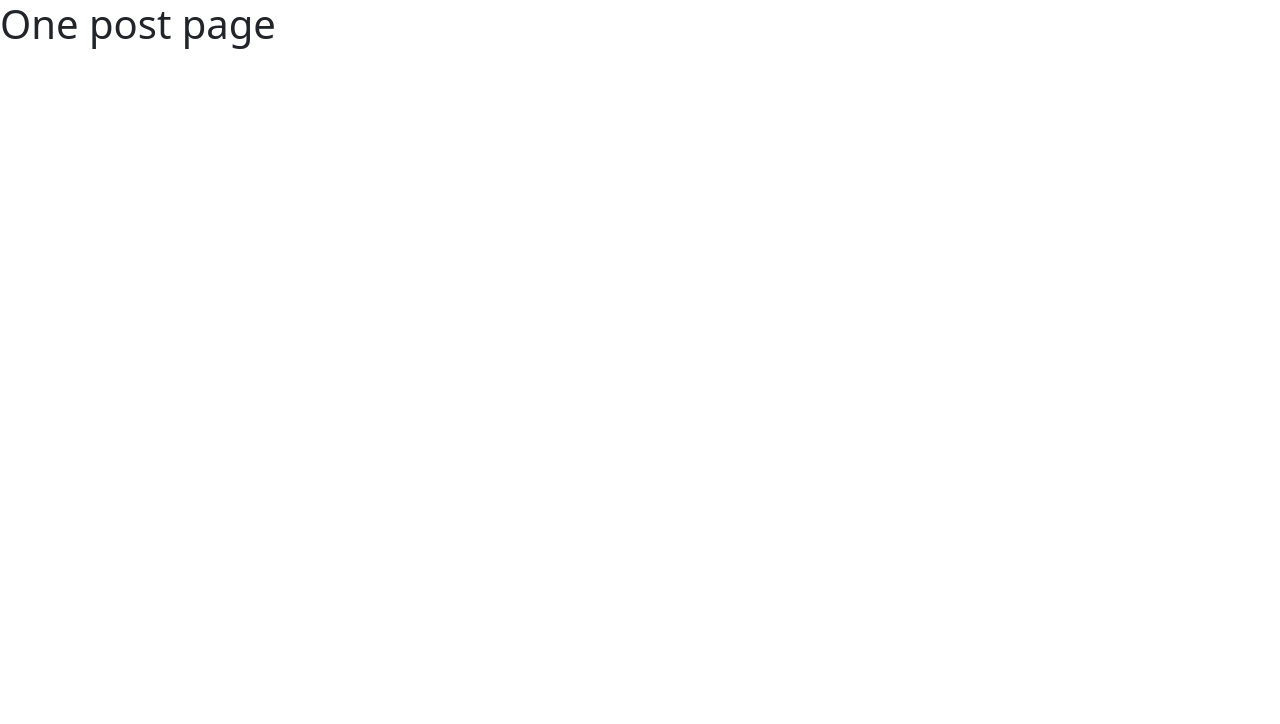
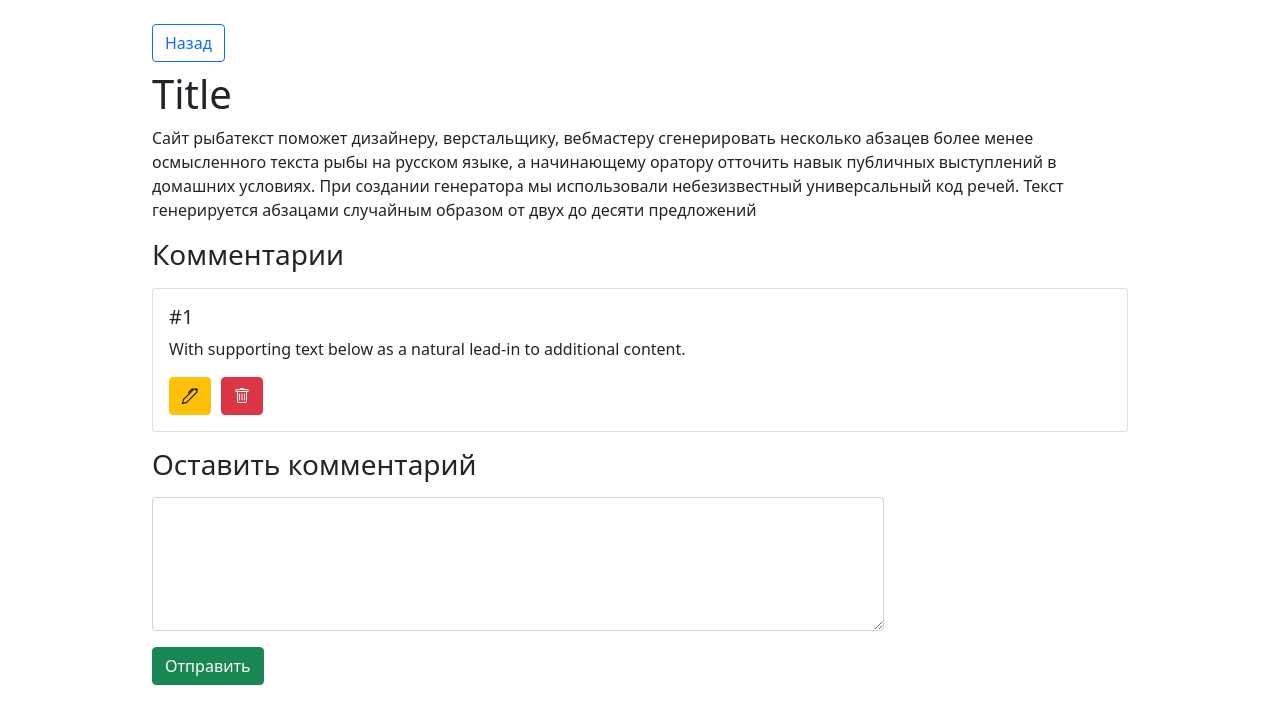
Before and after one commit to shock-dev/goodbit-posts, a React (Create React App) app: page /posts/1 in a window 1280 px wide. Shown: the top 724 px of the page. Built offline with nearby package versions, Linux system fonts and the light colour scheme.

Commit message:
add basic template for other pages

```diff
--- a/src/App.tsx
+++ b/src/App.tsx
@@ -5,6 +5,7 @@ import Post from './pages/post';
 
 const App = () => {
   return (
+    <div className="container pt-4" style={{ maxWidth: '1000px' }}>
       <Switch>
         <Route path="/posts" exact>
           <Posts />
@@ -14,6 +15,7 @@ const App = () => {
         </Route>
         <Redirect from="/" to="/posts" />
       </Switch>
+    </div>
   );
 };
 
--- a/src/pages/post.tsx
+++ b/src/pages/post.tsx
@@ -1,8 +1,33 @@
 import React from 'react';
+import { Link } from 'react-router-dom';
+import Comment from '../components/Comment';
 
 const OnePostPage = () => {
   return (
-    <h1>One post page</h1>
+    <>
+      <Link to="/posts" className="btn btn-outline-primary mb-2">Назад</Link>
+      <h1>Title</h1>
+      <p>
+        Сайт рыбатекст поможет дизайнеру, верстальщику, вебмастеру сгенерировать
+        несколько абзацев более менее осмысленного текста рыбы на
+        русском языке, а начинающему оратору отточить навык публичных выступлений
+        в домашних условиях. При создании генератора мы использовали небезизвестный
+        универсальный код речей. Текст генерируется абзацами случайным образом от двух
+        до десяти предложений
+      </p>
+      <h3 className="pb-2">Комментарии</h3>
+      <Comment />
+      <h3 className="pb-2">Оставить комментарий</h3>
+      <form className="mb-5">
+        <div className="form-group w-75">
+          <textarea
+            className="form-control mb-3"
+            rows={5}
+          />
+        </div>
+        <button className="btn btn-success">Отправить</button>
+      </form>
+    </>
   );
 };
 
--- a/src/pages/posts.tsx
+++ b/src/pages/posts.tsx
@@ -1,8 +1,50 @@
-import React from 'react';
+import React, { useState } from 'react';
+import Post from '../components/Post';
 
 const PostsPage = () => {
+  const [isOpenForm, setIsOpenForm] = useState(false);
+
   return (
-    <h1>Posts page</h1>
+    <>
+      <div className="mb-2">
+        <div className="mb-2">
+          {isOpenForm ? (
+            <button
+              className="btn btn-danger"
+              onClick={() => setIsOpenForm(false)}
+            >
+              <i className="bi bi-x-lg" /> Отменить
+            </button>
+          ) : (
+            <button
+              className="btn btn-success"
+              onClick={() => setIsOpenForm(true)}
+            >
+              <i className="bi bi-plus-lg" /> Создать пост
+            </button>
+          )}
+        </div>
+        {isOpenForm && (
+          <form className="w-75">
+            <div className="mb-3">
+              <label htmlFor="title" className="form-label">Название</label>
+              <input type="text" className="form-control" id="title" />
+            </div>
+            <div className="mb-3">
+              <label htmlFor="description" className="form-label">Описание</label>
+              <textarea className="form-control" id="description" rows={3} />
+            </div>
+            <button className="btn btn-success">Создать</button>
+          </form>
+        )}
+      </div>
+      <h2>Все посты</h2>
+      <div className="row mt-4">
+        <div className="col-sm-6 mb-4">
+          <Post />
+        </div>
+      </div>
+    </>
   );
 };
 
```
Lines whose indentation alone changed are shown as unchanged.
